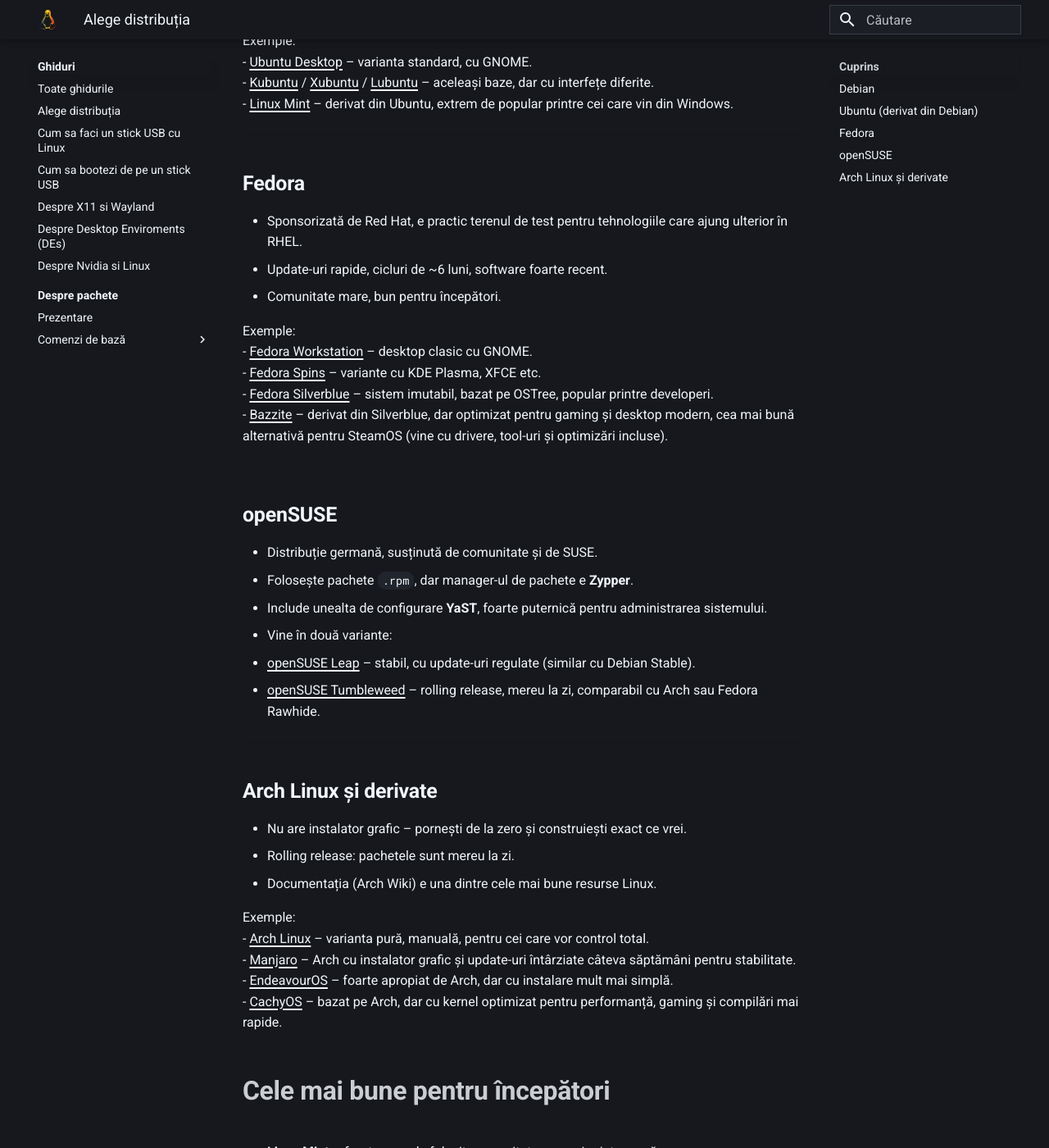
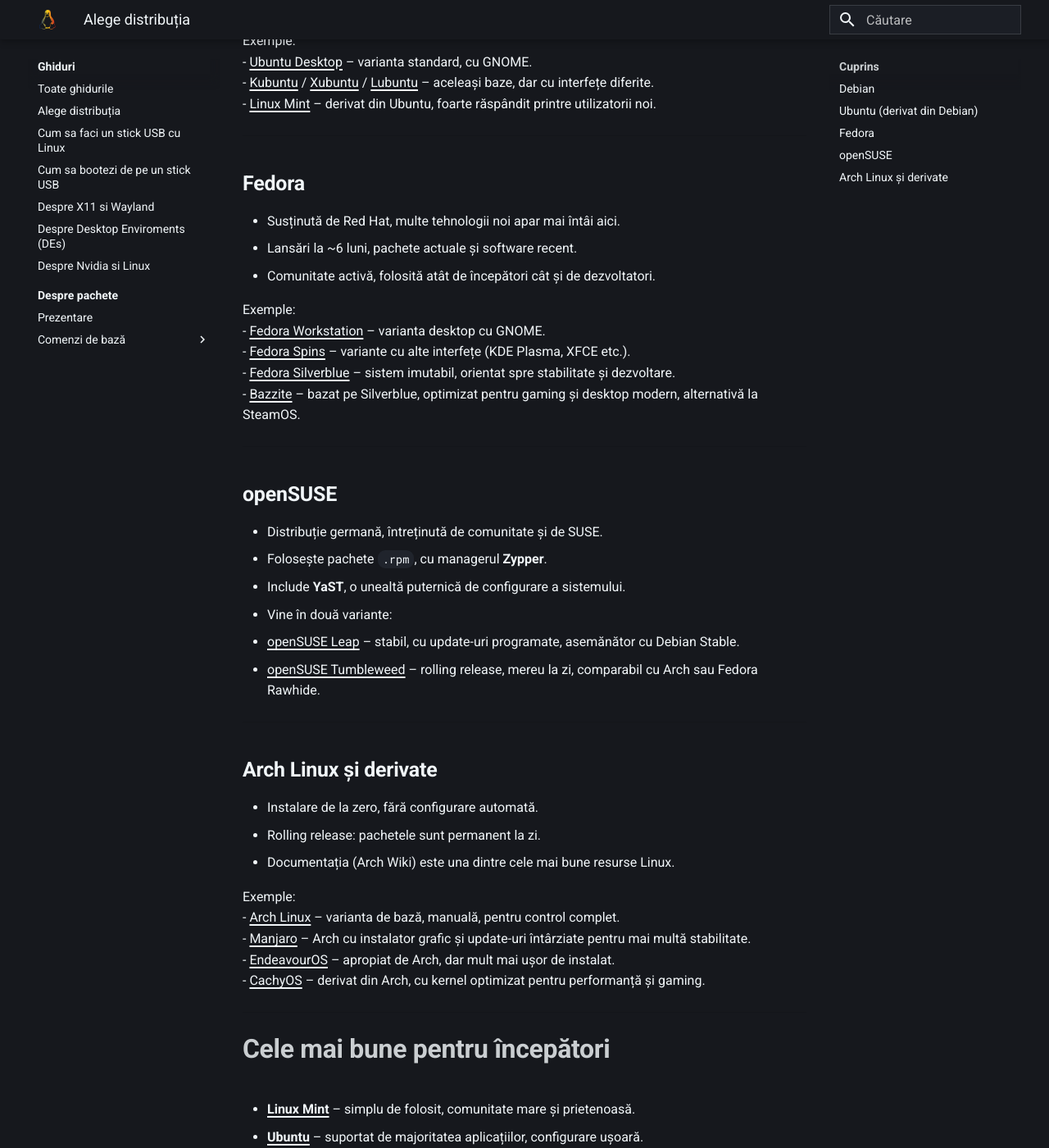
Before and after one commit to linux-romania/linuxromania-site, an MkDocs documentation site: the page built from docs/ghiduri/incepatori/alege-distributia.md, in a window 1280 px wide and 1400 px high, scrolled down 770 px. Shown: the whole window at 82% size. Built offline with MkDocs 1.6.1 and Material for MkDocs 9.7.7, drawn with Linux system fonts in a browser that asks for light colours; some of the changed text lies outside the part shown.

Commit message:
Update alege-distributia.md

```diff
--- a/docs/ghiduri/incepatori/alege-distributia.md
+++ b/docs/ghiduri/incepatori/alege-distributia.md
@@ -1,77 +1,77 @@
 # Cele mai importante familii de distribuții Linux
 
-Există sute de distribuții Linux, dar majoritatea se învârt în jurul câtorva familii mari.
-Aici sunt cele mai importante, cu exemplele cele mai folosite în prezent.
+Există sute de distribuții Linux, dar majoritatea aparțin câtorva familii mari.
+Mai jos sunt cele mai cunoscute, cu exemplele cele mai folosite în prezent.
 
 ---
 
 ## **Debian**
 
 - Una dintre cele mai vechi distribuții, lansată în 1993.
-- Punctul forte e stabilitatea – pachetele sunt testate temeinic, dar ajung cu întârziere.
-- Folosită mai ales pe servere, dar există și variante desktop.
+- Accent pe stabilitate: pachetele sunt testate bine, dar apar mai târziu.
+- Folosită mult pe servere, dar există și variante desktop.
 
 Exemple:
-- [Debian Stable](https://www.debian.org/) – baza pe care se sprijină multe alte distro-uri.
-- [MX Linux](https://mxlinux.org/) – aduce un Debian mai prietenos, cu configuratoare grafice.
+- [Debian Stable](https://www.debian.org/) – baza pe care se construiesc multe alte distribuții.
+- [MX Linux](https://mxlinux.org/) – Debian cu configuratoare grafice și orientat spre utilizatori de desktop.
 
 ---
 
 ## **Ubuntu (derivat din Debian)**
 
-- Gândit să fie mai accesibil decât Debian.
-- Are suport comercial prin Canonical și o mulțime de variante oficiale.
-- Comunitate foarte mare, ceea ce îl face o alegere populară pentru începători.
+- Apărut pentru a fi mai ușor de folosit decât Debian.
+- Are suport comercial prin Canonical și multe variante oficiale.
+- Comunitate foarte mare, ceea ce îl face popular la început.
 
 Exemple:
 - [Ubuntu Desktop](https://ubuntu.com/desktop) – varianta standard, cu GNOME.
 - [Kubuntu](https://kubuntu.org/) / [Xubuntu](https://xubuntu.org/) / [Lubuntu](https://lubuntu.me/) – aceleași baze, dar cu interfețe diferite.
-- [Linux Mint](https://linuxmint.com/) – derivat din Ubuntu, extrem de popular printre cei care vin din Windows.
+- [Linux Mint](https://linuxmint.com/) – derivat din Ubuntu, foarte răspândit printre utilizatorii noi.
 
 ---
 
 ## **Fedora**
 
-- Sponsorizată de Red Hat, e practic terenul de test pentru tehnologiile care ajung ulterior în RHEL.
-- Update-uri rapide, cicluri de ~6 luni, software foarte recent.
-- Comunitate mare, bun pentru începători.
+- Susținută de Red Hat, multe tehnologii noi apar mai întâi aici.
+- Lansări la ~6 luni, pachete actuale și software recent.
+- Comunitate activă, folosită atât de începători cât și de dezvoltatori.
 
 Exemple:
-- [Fedora Workstation](https://fedoraproject.org/workstation/) – desktop clasic cu GNOME.
-- [Fedora Spins](https://spins.fedoraproject.org/) – variante cu KDE Plasma, XFCE etc.
-- [Fedora Silverblue](https://silverblue.fedoraproject.org/) – sistem imutabil, bazat pe OSTree, popular printre developeri.
-- [Bazzite](https://bazzite.gg/) – derivat din Silverblue, dar optimizat pentru gaming și desktop modern, cea mai bună alternativă pentru SteamOS (vine cu drivere, tool-uri și optimizări incluse).
+- [Fedora Workstation](https://fedoraproject.org/workstation/) – varianta desktop cu GNOME.
+- [Fedora Spins](https://spins.fedoraproject.org/) – variante cu alte interfețe (KDE Plasma, XFCE etc.).
+- [Fedora Silverblue](https://silverblue.fedoraproject.org/) – sistem imutabil, orientat spre stabilitate și dezvoltare.
+- [Bazzite](https://bazzite.gg/) – bazat pe Silverblue, optimizat pentru gaming și desktop modern, alternativă la SteamOS.
 
 ---
 
 ## **openSUSE**
 
-- Distribuție germană, susținută de comunitate și de SUSE.
-- Folosește pachete `.rpm`, dar manager-ul de pachete e **Zypper**.
-- Include unealta de configurare **YaST**, foarte puternică pentru administrarea sistemului.
+- Distribuție germană, întreținută de comunitate și de SUSE.
+- Folosește pachete `.rpm`, cu managerul **Zypper**.
+- Include **YaST**, o unealtă puternică de configurare a sistemului.
 - Vine în două variante:
-  - [openSUSE Leap](https://get.opensuse.org/leap/) – stabil, cu update-uri regulate (similar cu Debian Stable).
+  - [openSUSE Leap](https://get.opensuse.org/leap/) – stabil, cu update-uri programate, asemănător cu Debian Stable.
   - [openSUSE Tumbleweed](https://get.opensuse.org/tumbleweed/) – rolling release, mereu la zi, comparabil cu Arch sau Fedora Rawhide.
 
+---
 
----
 ## **Arch Linux și derivate**
 
-- Nu are instalator grafic – pornești de la zero și construiești exact ce vrei.
-- Rolling release: pachetele sunt mereu la zi.
-- Documentația (Arch Wiki) e una dintre cele mai bune resurse Linux.
+- Instalare de la zero, fără configurare automată.
+- Rolling release: pachetele sunt permanent la zi.
+- Documentația (Arch Wiki) este una dintre cele mai bune resurse Linux.
 
 Exemple:
-- [Arch Linux](https://archlinux.org/) – varianta pură, manuală, pentru cei care vor control total.
-- [Manjaro](https://manjaro.org/) – Arch cu instalator grafic și update-uri întârziate câteva săptămâni pentru stabilitate.
-- [EndeavourOS](https://endeavouros.com/) – foarte apropiat de Arch, dar cu instalare mult mai simplă.
-- [CachyOS](https://cachyos.org/) – bazat pe Arch, dar cu kernel optimizat pentru performanță, gaming și compilări mai rapide.
+- [Arch Linux](https://archlinux.org/) – varianta de bază, manuală, pentru control complet.
+- [Manjaro](https://manjaro.org/) – Arch cu instalator grafic și update-uri întârziate pentru mai multă stabilitate.
+- [EndeavourOS](https://endeavouros.com/) – apropiat de Arch, dar mult mai ușor de instalat.
+- [CachyOS](https://cachyos.org/) – derivat din Arch, cu kernel optimizat pentru performanță și gaming.
 
 ---
 
 # **Cele mai bune pentru începători**
 
-- [**Linux Mint**](https://linuxmint.com/) – foarte ușor de folosit, comunitate mare și prietenoasă.
-- [**Ubuntu**](https://ubuntu.com/desktop) – ușor de folosit, suportat de aproape orice aplicație.
-- [**Fedora**](https://fedoraproject.org/workstation/) – mereu la zi, bun pentru desktop modern și development.
-- [**EndeavourOS**](https://endeavouros.com/) – cea mai bună distribuție pentru începători care vor să folosească Arch, installer grafic și aplicații de bază deja instalate.
+- [**Linux Mint**](https://linuxmint.com/) – simplu de folosit, comunitate mare și prietenoasă.
+- [**Ubuntu**](https://ubuntu.com/desktop) – suportat de majoritatea aplicațiilor, configurare ușoară.
+- [**Fedora**](https://fedoraproject.org/workstation/) – software la zi, potrivit pentru desktop modern.
+- [**EndeavourOS**](https://endeavouros.com/) – alegere bună pentru cei care vor Arch, dar cu instalare grafică și setări de bază gata făcute.
```
